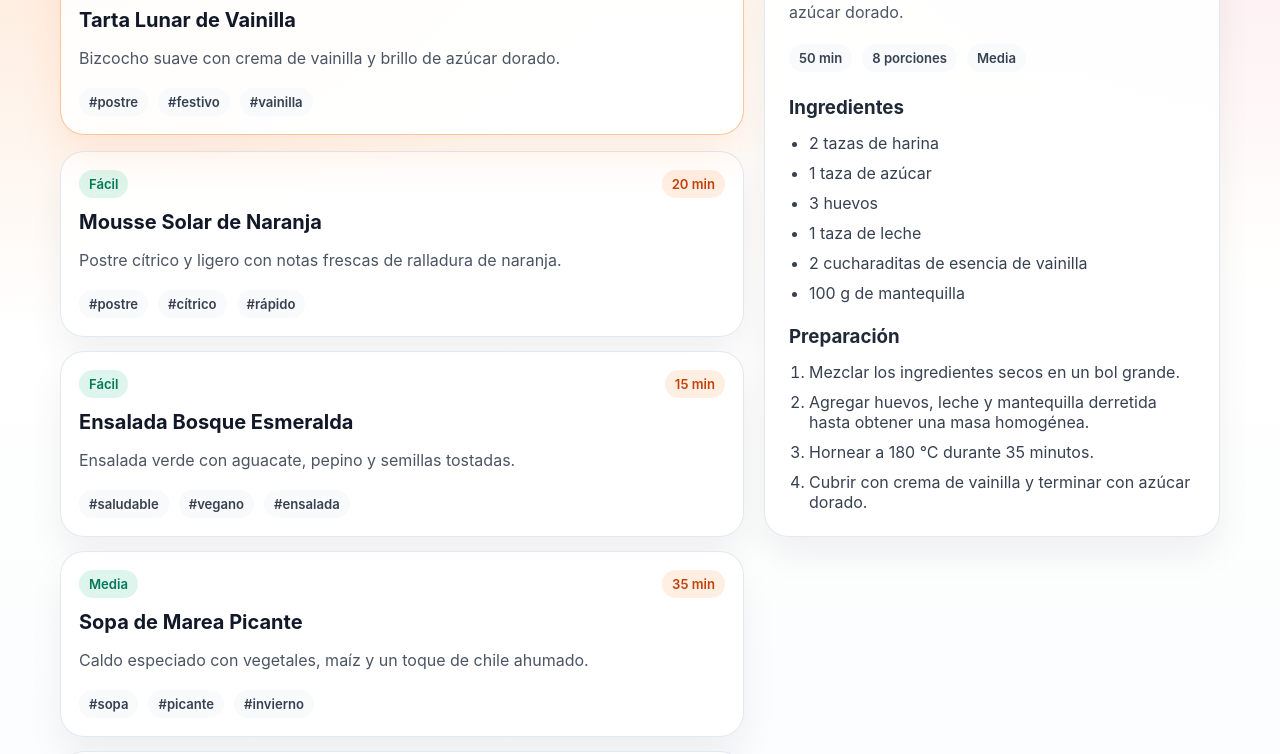
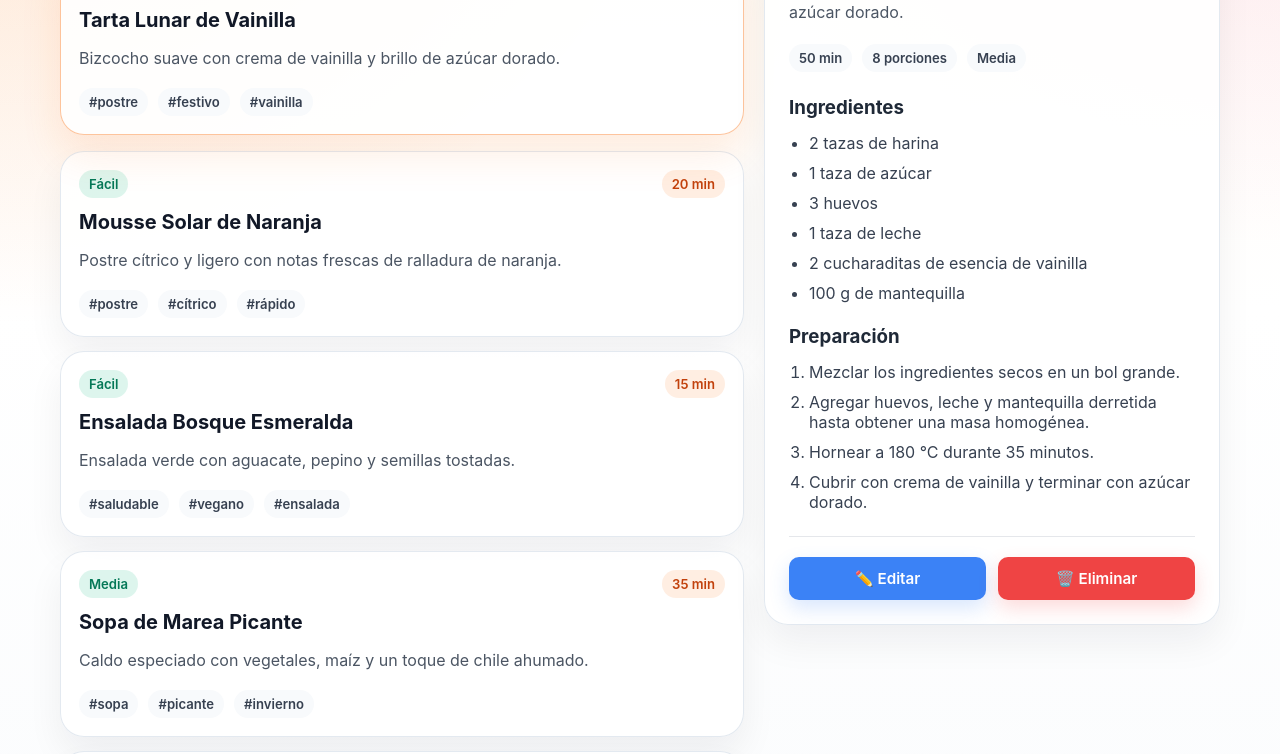
Before and after one commit to MirelSIG/SweetLab, an Angular app in the folder frontend/: page / in a window 1280 px wide. Shown: the part 408-1162 px from the top of the page. Built offline with nearby package versions, Linux system fonts and the light colour scheme; no server answers.

Commit message:
Ultimos cambios de edicion y borrado de recetas

```diff
--- a/frontend/package.json
+++ b/frontend/package.json
@@ -3,7 +3,7 @@
   "private": true,
   "version": "1.0.0",
   "scripts": {
-    "start": "ng serve",
+    "start": "ng serve --open",
     "serve:sweetlab": "bash ../scripts/serve-sweetlab.sh",
     "build": "ng build",
     "build:prod": "ng build --configuration production",
--- a/frontend/src/app/app.component.css
+++ b/frontend/src/app/app.component.css
@@ -311,6 +311,92 @@ h2 {
   margin-top: 10px;
 }
 
+/* Botones de acción en el panel de detalles */
+.detail-actions {
+  display: flex;
+  gap: 12px;
+  margin-top: 24px;
+  padding-top: 20px;
+  border-top: 1px solid #e5e7eb;
+}
+
+.btn-edit,
+.btn-delete {
+  flex: 1;
+  padding: 12px 16px;
+  border: none;
+  border-radius: 10px;
+  font-weight: 600;
+  cursor: pointer;
+  transition: transform 0.18s ease, box-shadow 0.18s ease;
+  font-size: 0.95rem;
+}
+
+.btn-edit {
+  background: #3b82f6;
+  color: white;
+  box-shadow: 0 8px 20px rgba(59, 130, 246, 0.2);
+}
+
+.btn-edit:hover {
+  transform: translateY(-2px);
+  box-shadow: 0 10px 26px rgba(59, 130, 246, 0.3);
+}
+
+.btn-delete {
+  background: #ef4444;
+  color: white;
+  box-shadow: 0 8px 20px rgba(239, 68, 68, 0.2);
+}
+
+.btn-delete:hover {
+  transform: translateY(-2px);
+  box-shadow: 0 10px 26px rgba(239, 68, 68, 0.3);
+}
+
+.btn-edit:disabled,
+.btn-delete:disabled {
+  opacity: 0.5;
+  cursor: not-allowed;
+  transform: none;
+}
+
+/* Formulario de edición */
+.edit-form {
+  padding: 0;
+}
+
+.edit-form h2 {
+  font-size: 1.4rem;
+  margin-bottom: 20px;
+}
+
+.edit-form .simple-form {
+  margin-top: 16px;
+}
+
+.edit-form .form-actions button[type="submit"] {
+  background: #3b82f6;
+  flex: 1;
+}
+
+.edit-form .form-actions button[type="button"] {
+  background: #ef4444;
+  color: white;
+  flex: 1;
+}
+
+/* Placeholder cuando no hay selección */
+.detail-placeholder {
+  display: flex;
+  align-items: center;
+  justify-content: center;
+  min-height: 300px;
+  text-align: center;
+  color: #9ca3af;
+  font-size: 1.1rem;
+}
+
 .info-card {
   padding: 20px;
 }
--- a/frontend/src/app/app.component.html
+++ b/frontend/src/app/app.component.html
@@ -114,7 +114,10 @@
       </div>
     </div>
 
-    <aside class="detail-panel" *ngIf="selectedRecipe as recipe">
+    <aside class="detail-panel">
+      <!-- Modo visualización -->
+      <div *ngIf="selectedRecipe as recipe">
+        <div *ngIf="!isEditingRecipe(recipe)">
           <p class="detail-label">Receta seleccionada</p>
         <h2>{{ recipe.title }}</h2>
         <p *ngIf="recipe.description" class="detail-description">{{ recipe.description }}</p>
@@ -138,6 +141,57 @@
             <li *ngFor="let step of recipe.steps">{{ step }}</li>
           </ol>
         </div>
+
+          <div class="detail-actions">
+            <button type="button" class="btn-edit" (click)="startEditing(recipe)">✏️ Editar</button>
+            <button type="button" class="btn-delete" (click)="deleteRecipe(recipe)">🗑️ Eliminar</button>
+          </div>
+        </div>
+
+        <!-- Modo edición -->
+        <div *ngIf="isEditingRecipe(recipe)" class="edit-form">
+        <p class="detail-label">Editando receta</p>
+        <h2>{{ editTitle }}</h2>
+
+        <form (ngSubmit)="submitEditForm()" class="simple-form">
+          <label>Nombre de la receta</label>
+          <input type="text" [(ngModel)]="editTitle" name="title" required />
+
+          <label>Ingredientes (Ingresa una por línea o separadas por comas)</label>
+          <textarea [(ngModel)]="editIngredients" name="ingredients" rows="4"></textarea>
+
+          <label>Pasos (Escribe cada paso en una línea)</label>
+          <textarea [(ngModel)]="editSteps" name="steps" rows="6"></textarea>
+
+          <label>Tags (Usa # y separa con comas)</label>
+          <input type="text" [(ngModel)]="editTags" name="tags" placeholder="Ej.: #postre, #rápido, #fácil" />
+
+          <label>Tiempo de elaboración (minutos)</label>
+          <input type="number" min="1" [(ngModel)]="editPrepTime" name="prepTime" placeholder="Ej.: 45" />
+
+          <label>Nivel de dificultad</label>
+          <select [(ngModel)]="editDifficulty" name="difficulty">
+            <option value="">Selecciona una opción</option>
+            <option value="Fácil">Fácil</option>
+            <option value="Media">Media</option>
+            <option value="Alta">Alta</option>
+          </select>
+
+          <div class="form-actions">
+            <button type="submit" [disabled]="submittingEdit">Guardar cambios</button>
+            <button type="button" (click)="cancelEditing()">Cancelar</button>
+          </div>
+        </form>
+
+        <div *ngIf="successMessage" class="success">{{ successMessage }}</div>
+        <div *ngIf="errorMessage" class="error">{{ errorMessage }}</div>
+        </div>
+      </div>
+
+      <!-- Sin selección -->
+      <div *ngIf="!selectedRecipe && !editingRecipeId" class="detail-placeholder">
+        <p>Selecciona una receta para ver los detalles</p>
+      </div>
     </aside>
   </section>
 </main>
--- a/frontend/src/app/app.component.ts
+++ b/frontend/src/app/app.component.ts
@@ -100,6 +100,16 @@ export class AppComponent implements OnInit {
   simplePrepTime = '';
   simpleDifficulty: '' | 'Fácil' | 'Media' | 'Alta' = '';
   successMessage = '';
+
+  // Estado para edición de recetas
+  editingRecipeId: string | null = null;
+  editTitle = '';
+  editIngredients = '';
+  editSteps = '';
+  editTags = '';
+  editPrepTime = '';
+  editDifficulty: '' | 'Fácil' | 'Media' | 'Alta' = '';
+  submittingEdit = false;
 
   toggleJsonEditor(): void {
     this.showJsonEditor = !this.showJsonEditor;
@@ -238,4 +248,122 @@ export class AppComponent implements OnInit {
     this.successMessage = '';
     this.errorMessage = '';
   }
+
+  // Métodos de edición
+  startEditing(recipe: Recipe): void {
+    this.editingRecipeId = recipe._id || recipe.id || null;
+    this.editTitle = recipe.title;
+    this.editIngredients = recipe.ingredients.join('\n');
+    this.editSteps = recipe.steps.join('\n');
+    this.editTags = (recipe.tags || []).join(', ');
+    this.editPrepTime = recipe.prepTime?.toString() || '';
+    this.editDifficulty = recipe.difficulty || '';
+    this.showJsonEditor = false;
+    this.successMessage = '';
+    this.errorMessage = '';
+  }
+
+  cancelEditing(): void {
+    this.editingRecipeId = null;
+    this.editTitle = '';
+    this.editIngredients = '';
+    this.editSteps = '';
+    this.editTags = '';
+    this.editPrepTime = '';
+    this.editDifficulty = '';
+  }
+
+  submitEditForm(): void {
+    if (!this.editTitle || this.editTitle.trim() === '') {
+      this.errorMessage = 'El título es obligatorio.';
+      return;
+    }
+
+    if (!this.editingRecipeId) {
+      this.errorMessage = 'ID de receta no encontrado.';
+      return;
+    }
+
+    const ingredients = this.editIngredients
+      .split(/\r?\n|,/)
+      .map((s) => s.trim())
+      .filter(Boolean);
+
+    const steps = this.editSteps
+      .split(/\r?\n/)
+      .map((s) => s.trim())
+      .filter(Boolean);
+
+    const tags = this.editTags
+      .split(',')
+      .map((s) => s.trim())
+      .filter(Boolean);
+
+    const payload: any = {
+      title: this.editTitle.trim(),
+      ingredients: ingredients.length ? ingredients : [''],
+      steps: steps.length ? steps : [''],
+    };
+
+    if (tags.length) payload.tags = tags;
+    if (this.editPrepTime && Number(this.editPrepTime) > 0) {
+      payload.prepTime = Number(this.editPrepTime);
+    }
+    if (this.editDifficulty) {
+      payload.difficulty = this.editDifficulty;
+    }
+
+    this.submittingEdit = true;
+    this.recipeService.updateRecipe(this.editingRecipeId, payload).subscribe({
+      next: () => {
+        this.submittingEdit = false;
+        this.errorMessage = '';
+        this.successMessage = 'Receta actualizada correctamente.';
+        this.cancelEditing();
+        this.loadRecipes();
+      },
+      error: (err) => {
+        console.error('Error al actualizar receta:', err);
+        this.submittingEdit = false;
+        this.errorMessage = 'Error al actualizar la receta (ver consola).';
+      }
+    });
+  }
+
+  deleteRecipe(recipe: Recipe): void {
+    const recipeId = recipe._id || recipe.id;
+    if (!recipeId) {
+      this.errorMessage = 'ID de receta no encontrado.';
+      return;
+    }
+
+    const confirm = window.confirm(
+      `¿Estás seguro de que quieres eliminar "${recipe.title}"? Esta acción no se puede deshacer.`
+    );
+
+    if (!confirm) {
+      return;
+    }
+
+    this.recipeService.deleteRecipe(recipeId).subscribe({
+      next: () => {
+        this.errorMessage = '';
+        this.successMessage = `Receta "${recipe.title}" eliminada correctamente.`;
+        if (this.selectedRecipe?._id === recipeId || this.selectedRecipe?.id === recipeId) {
+          this.selectedRecipe = undefined;
+        }
+        this.loadRecipes();
+      },
+      error: (err) => {
+        console.error('Error al eliminar receta:', err);
+        this.errorMessage = 'Error al eliminar la receta (ver consola).';
+      }
+    });
+  }
+
+  // Método auxiliar para verificar si una receta está siendo editada
+  isEditingRecipe(recipe: Recipe): boolean {
+    const recipeId = recipe._id || recipe.id;
+    return this.editingRecipeId === recipeId;
+  }
 }
```
Also changed, not shown: 2 other files (tests, documents, lock files or other folders). Lines whose indentation alone changed are shown as unchanged.
